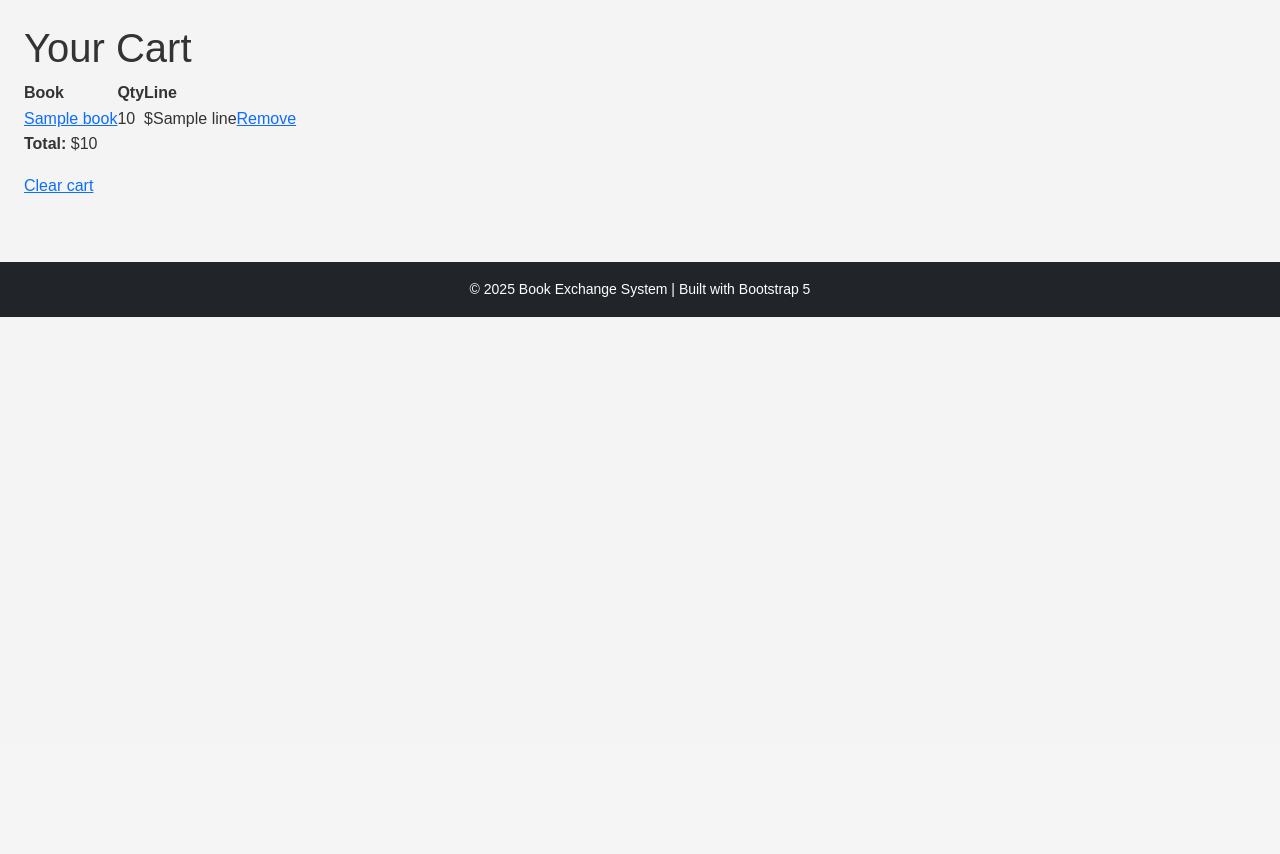
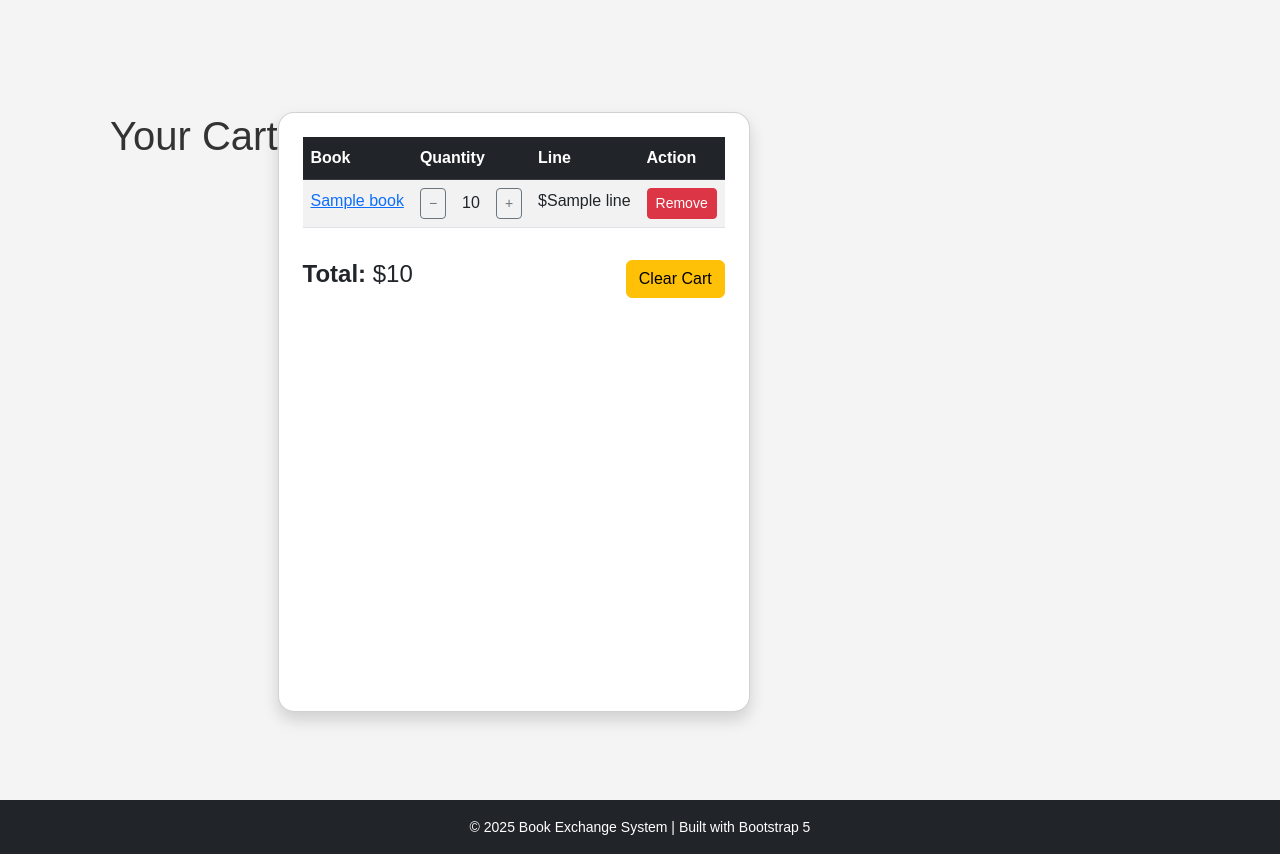
Before and after one commit to erfwn81/bookEx, a Django app: template bookEx/templates/bookMng/cart.html in a window 1280 px wide. Shown: the part 58-912 px from the top of the page. Before the commit the page ends 375 px from the top, so only its background shows below. Run offline with Django 3.2, Linux system fonts and the light colour scheme; data comes from the database, SQL or seed files in the repository; tables that the repository leaves empty hold one stand-in row (values such as "Sample post"); the template is opened without the code that fills it: values that come from a table or form of the project are taken from there, most other values are stand-ins (such as "Sample title", 1, 10 or a date in 2020); parts of the project's set-up code (start-up, migrations or seed data) failed here and were passed over.

Commit message:
Refactor cart layout and improve styling

```diff
--- a/bookEx/templates/bookMng/cart.html
+++ b/bookEx/templates/bookMng/cart.html
@@ -7,29 +7,57 @@
 {% endblock sidenav %}
 
 {% block content %}
+<div class="container mt-4">
+  <div class="container mt-4">
+  <div class="text-center mb-4">
   <h1>Your Cart</h1>
+</div>
 
   {% if rows %}
-    <table>
+  <div class="card shadow p-4 rounded-4">
+    <table class="table table-striped">
+      <thead class="table-dark">
         <tr>
           <th>Book</th>
-        <th>Qty</th>
+          <th>Quantity</th>
           <th>Line</th>
-        <th></th>
+          <th>Action</th>
         </tr>
+      </thead>
+      <tbody>
         {% for r in rows %}
         <tr>
           <td><a href="{% url 'book_detail' r.book.id %}">{{ r.book.name }}</a></td>
-          <td>{{ r.qty }}</td>
+          <td>
+  <div class="d-flex align-items-center">
+    <form method="post" action="{% url 'cart_decrease' r.book.id %}" class="me-2">
+      {% csrf_token %}
+      <button class="btn btn-outline-secondary btn-sm">−</button>
+    </form>
+
+    <span class="mx-2">{{ r.qty }}</span>
+
+    <form method="post" action="{% url 'cart_increase' r.book.id %}" class="ms-2">
+      {% csrf_token %}
+      <button class="btn btn-outline-secondary btn-sm">+</button>
+    </form>
+  </div>
+</td>
           <td>${{ r.line }}</td>
-          <td><a href="{% url 'cart_remove' r.book.id %}">Remove</a></td>
+          <td><a class="btn btn-danger btn-sm" href="{% url 'cart_remove' r.book.id %}">Remove</a></td>
         </tr>
         {% endfor %}
+      </tbody>
     </table>
 
-    <p><strong>Total:</strong> ${{ total }}</p>
-    <p><a href="{% url 'cart_clear' %}">Clear cart</a></p>
+    <div class="d-flex justify-content-between mt-3">
+      <h4><strong>Total:</strong> ${{ total }}</h4>
+      <a class="btn btn-warning" href="{% url 'cart_clear' %}">Clear Cart</a>
+    </div>
+  </div>
   {% else %}
-    <p>Cart is empty.</p>
+  <div class="alert alert-info text-center">Your cart is empty.</div>
   {% endif %}
+</div>
+</div>
 {% endblock content %}
```
Lines whose indentation alone changed are shown as unchanged.
